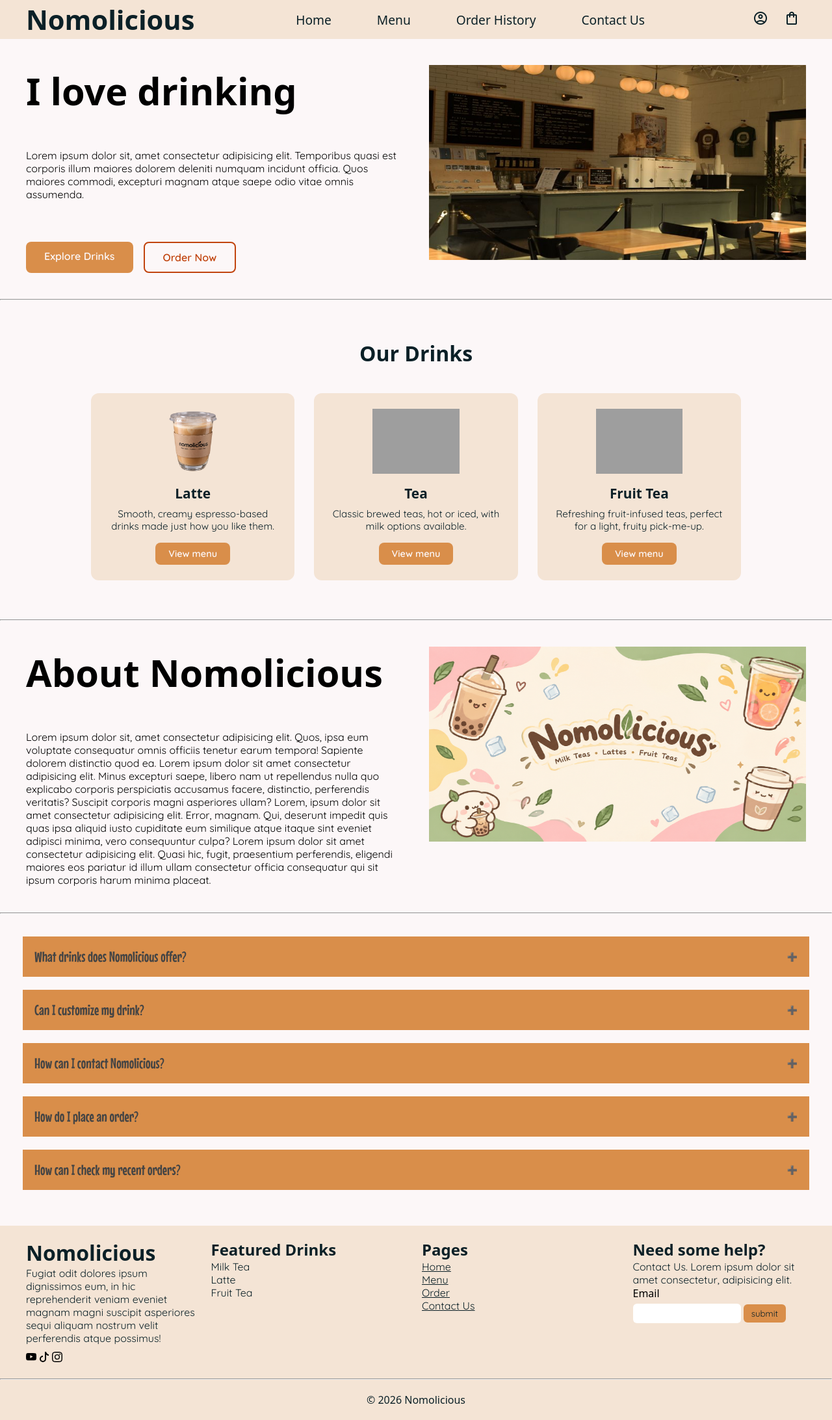
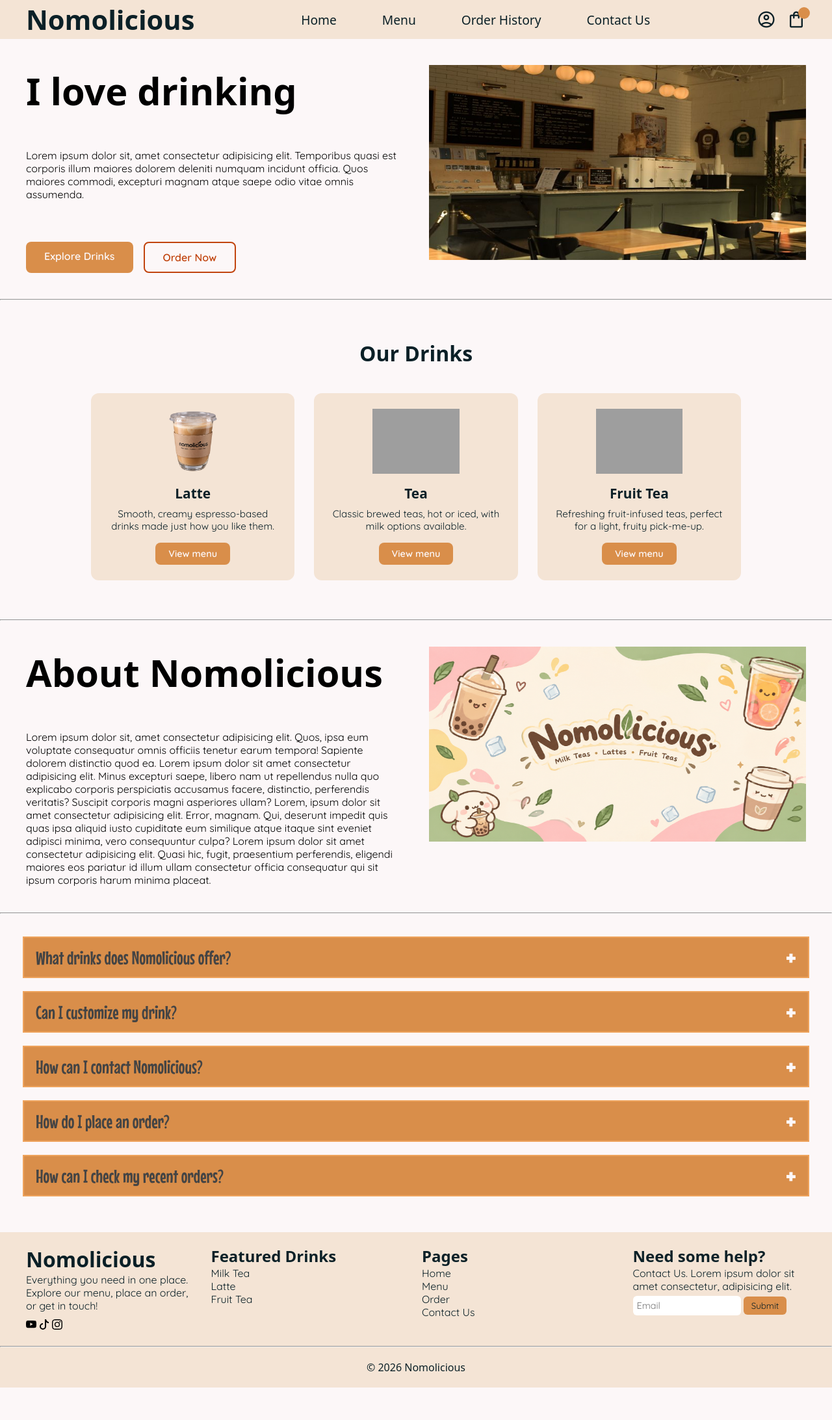
Before and after one commit to k-1224/Drink-Shop, a Flask app: page / in a window 1280 px wide. Shown: the whole page at 65% size. After the commit the page ends 2135 px from the top, so only its background shows below. Run offline with Flask 3, Linux system fonts and the light colour scheme; some web fonts are replaced; grey boxes are pictures that could not be loaded.

Commit message:
added a count number in my shopping bag icon,  then style it, also i just change few things in my accordion

```diff
--- a/STATIC/CSS/style.css
+++ b/STATIC/CSS/style.css
@@ -17,6 +17,7 @@
   --nav-bg-color: #F4E4D5;
   --primary-background: #FCF7F8;
   --extra-color: #B1C18E;
+  --extra2-color: #f9f2f3;
 
   --font-1: "DynaPuff", system-ui;
   --font-2: "Quicksand", sans-serif;
@@ -75,11 +76,48 @@ nav a {
 
 .material-symbols-outlined {
   color: var(--primary-color);
+
 }
 
-.nav-icon span {
-  margin: 0 10px;
+/* ICONS */
+
+.nav-icon {
+  display: flex;
+  align-items: center;
+  gap: 16px;
+  justify-self: end;
 }
+
+.nav-icon .material-symbols-outlined {
+  font-size: 30px;
+}
+
+#cart-icon {
+  position: relative;
+  display: flex;
+  cursor: pointer;
+}
+
+.cart-item-count {
+  position: absolute;
+  top: -4px;
+  right: -6px;
+  min-width: 18px;
+  height: 18px;
+  padding: 0 4px;
+  box-sizing: border-box;
+  display: flex;
+  align-items: center;
+  justify-content: center;
+  background: #D98E4A;
+  color: #FCF7F8;
+  border-radius: 9px;
+  font-family: var(--font-2);
+  font-size: 11px;
+  font-weight: 700;
+  line-height: 1;
+}
+
 
 /* ------------------------------------------------------- */
 
@@ -379,19 +417,19 @@ img {
   background-color: var(--accent-color);
   color: #444;
   cursor: pointer;
-  padding: 18px;
+  padding: 0 18px;
   width: 100%;
   text-align: left;
   border: none;
   outline: none;
   transition: 0.4s;
-  margin: 10px 0, 15px 0;
+  margin: 5px 0, 10px 0;
   font-family: var(--font-3);
-  font-size: 1.4rem;
+  font-size: 1.8rem;
   display: flex;
   justify-content: space-between;
   align-items: center;
-
+  border: 2px solid #eea35c;
 }
 
 .active, .accordion:hover {
@@ -400,24 +438,33 @@ img {
 
 
 .panel {
-  padding: 0 18px;
-  background-color: #eea35c;
-  opacity: 0.5;
+  background-color: var(--secondary-background);
   max-height: 0;
   overflow: hidden;
   transition: max-height 0.2s ease-out;
   margin-bottom: 20px;
+  width: 100%;
+
+}
+
+.panel p {
+  overflow: hidden;
+  padding: 20px;
+  font-family: var(--font-2);
+  border: 2px solid #eea35c;
 }
 
 
 .accordion:after {
-  content: '\02795';
-  font-size: 13px;
+  content: '\002B';
+  font-size: 1.8em;
   color: #777;
   float: right;
   margin-left: 5px;
+  color: var(--base-color);
 }
 
 .active:after {
-  content: "\2796";
+  content: "\2212";
+  color: var(--base-color);
 }
--- a/templates/base.html
+++ b/templates/base.html
@@ -6,7 +6,8 @@
   <title> {% block title %} Nomolicious {% endblock %}</title>
   <link rel="stylesheet" href="{{ url_for('static', filename='css/style.css') }}">
   <link rel="stylesheet" href="{{ url_for('static', filename='css/drinks.css') }}">
-  <link rel="stylesheet" href="https://fonts.googleapis.com/css2?family=Material+Symbols+Outlined:opsz,wght,FILL,GRAD@20..48,100..700,0..1,-50..200&icon_names=shopping_bag,account_circle" />
+  <link rel="stylesheet" href="https://fonts.googleapis.com/css2?family=Material+Symbols+Outlined:opsz,wght,FILL,GRAD@20..48,100..700,0..1,-50..200">
+  <link rel="stylesheet" href="https://cdnjs.cloudflare.com/ajax/libs/font-awesome/7.3.1/css/all.min.css" integrity="sha512-QeR2VH+lsBE5LSAe1Q5EnTBbe7XTBubt8dG93Y7gidSgdMCr8nVqKcfKAMyN96SV8KDbZVTDXChatu5G2KQGzg==" crossorigin="anonymous" referrerpolicy="no-referrer">
 </head>
 <body>
   <header>
@@ -19,7 +20,10 @@
     </nav>
     <div class="nav-icon">
       <span class="material-symbols-outlined">account_circle</span>
-      <span class="material-symbols-outlined">shopping_bag</span>
+      <div id="cart-icon">
+        <span class="material-symbols-outlined">shopping_bag</span>
+        <span class="cart-item-count"></span>
+      </div>
     </div>
   </header>
   <main>
@@ -29,7 +33,7 @@
   <div class="footer-first">
     <div class="footer-webtitle">
       <h1>Nomolicious</h1>
-      <p>Fugiat odit dolores ipsum dignissimos eum, in hic reprehenderit veniam eveniet magnam magni suscipit asperiores sequi aliquam nostrum velit perferendis atque possimus!</p>
+      <p>Everything you need in one place. Explore our menu, place an order, or get in touch!</p>
       <svg xmlns="http://www.w3.org/2000/svg" width="16" height="16" fill="currentColor" class="bi bi-youtube" viewBox="0 0 16 16">
         <path d="M8.051 1.999h.089c.822.003 4.987.033 6.11.335a2.01 2.01 0 0 1 1.415 1.42c.101.38.172.883.22 1.402l.01.104.022.26.008.104c.065.914.073 1.77.074 1.957v.075c-.001.194-.01 1.108-.082 2.06l-.008.105-.009.104c-.05.572-.124 1.14-.235 1.558a2.01 2.01 0 0 1-1.415 1.42c-1.16.312-5.569.334-6.18.335h-.142c-.309 0-1.587-.006-2.927-.052l-.17-.006-.087-.004-.171-.007-.171-.007c-1.11-.049-2.167-.128-2.654-.26a2.01 2.01 0 0 1-1.415-1.419c-.111-.417-.185-.986-.235-1.558L.09 9.82l-.008-.104A31 31 0 0 1 0 7.68v-.123c.002-.215.01-.958.064-1.778l.007-.103.003-.052.008-.104.022-.26.01-.104c.048-.519.119-1.023.22-1.402a2.01 2.01 0 0 1 1.415-1.42c.487-.13 1.544-.21 2.654-.26l.17-.007.172-.006.086-.003.171-.007A100 100 0 0 1 7.858 2zM6.4 5.209v4.818l4.157-2.408z"/>
       </svg>
@@ -48,7 +52,7 @@
         <li>Fruit Tea</li>
       </ul>
     </div>
-    <div>
+    <div class="footer-pages">
       <h2>Pages</h2>
       <ul>
         <li><a href="{{ url_for('index')}}">Home</a></li>
@@ -60,10 +64,9 @@
     <div class="footer-question">
       <h2>Need some help?</h2>
       <p>Contact Us. Lorem ipsum dolor sit amet consectetur, adipisicing elit.</p>
-      <label>Email</label>
       <form>
-        <input type="email" id="email" name="email" required >
-        <button>submit</button>
+        <input type="email" id="email" name="email" placeholder="Email" required>
+        <button>Submit</button>
       </form>
     </div>
   </div>
```
